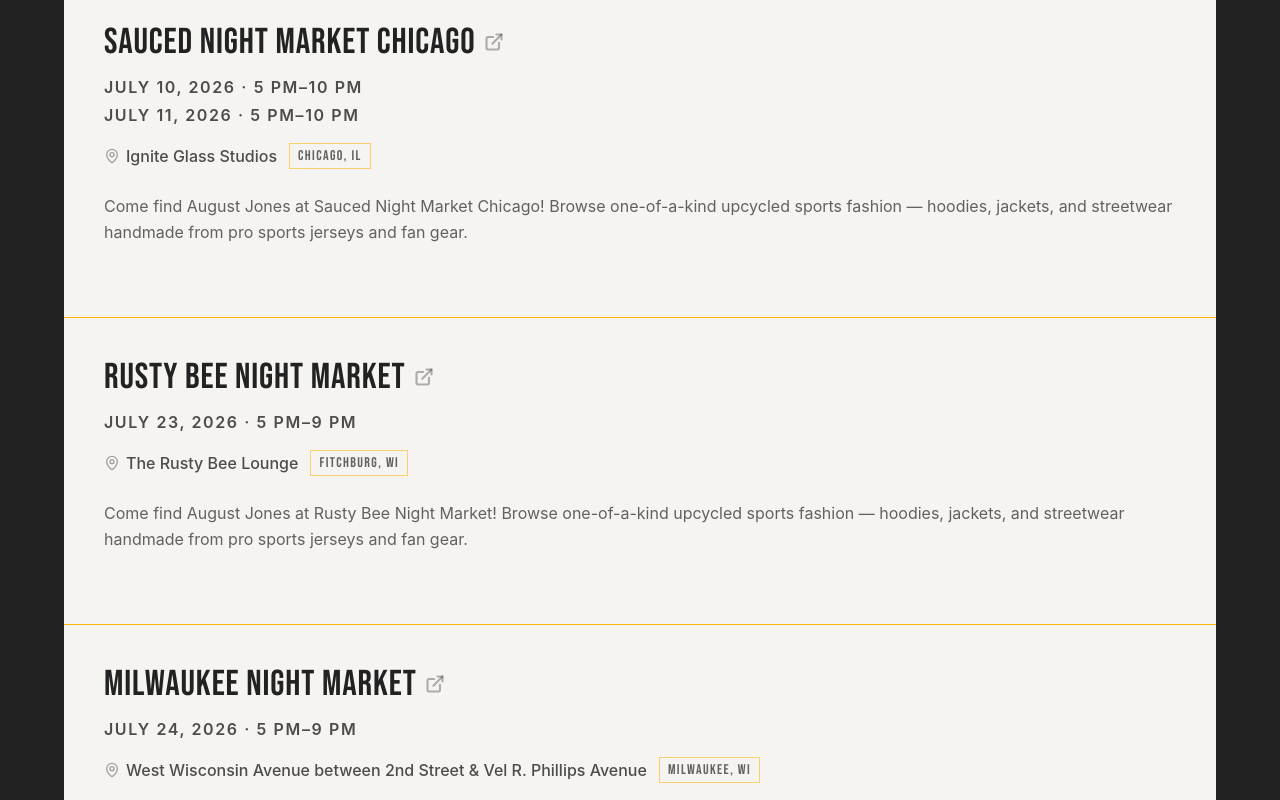
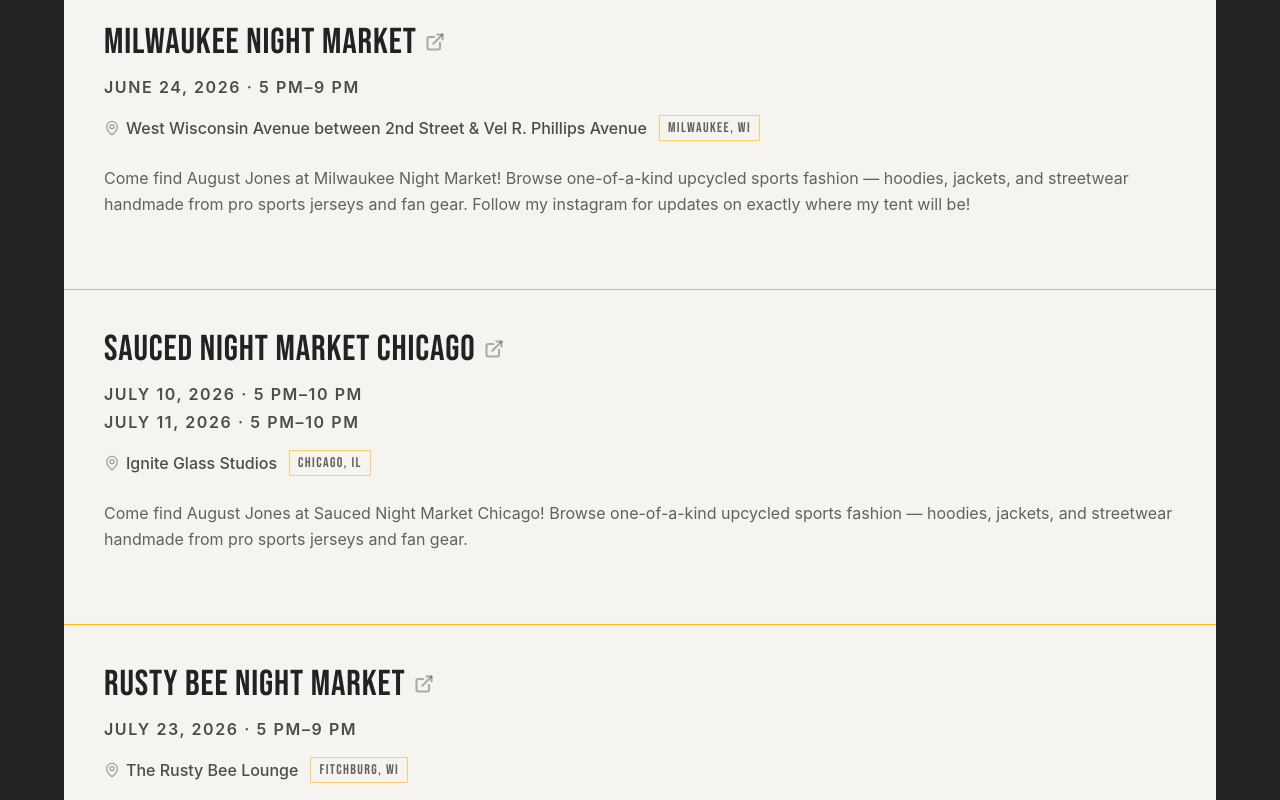
Before and after one commit to riccjohn/august-jones-shop, a Next.js app: page /events in a window 1280 px wide. Shown: the part 3180-3980 px from the top of the page. Built offline with nearby package versions, Linux system fonts and the light colour scheme; no server answers.

Commit message:
Fix: Update date for Milwaukee Night Market

```diff
--- a/src/data/events.ts
+++ b/src/data/events.ts
@@ -184,6 +184,29 @@
     venueName: "The Rusty Bee Lounge",
   },
   {
+    id: "milwaukee-night-market-2026-06-24",
+    address: {
+      street:
+        "West Wisconsin Avenue between 2nd Street & Vel R. Phillips Avenue",
+      city: "Milwaukee",
+      state: "WI",
+      zip: "53203",
+    },
+    mapsUrl: "https://maps.app.goo.gl/MY3NKXeRmr5wBfUD6",
+    eventWebsiteUrl: "https://www.mkenightmarket.com/",
+    marketName: "Milwaukee Night Market",
+    sessions: [
+      {
+        startDate: "2026-06-24T17:00:00-05:00",
+        endDate: "2026-06-24T21:00:00-05:00",
+      },
+    ],
+    venueName:
+      "West Wisconsin Avenue between 2nd Street & Vel R. Phillips Avenue",
+    description:
+      "Come find August Jones at Milwaukee Night Market! Browse one-of-a-kind upcycled sports fashion — hoodies, jackets, and streetwear handmade from pro sports jerseys and fan gear. Follow my instagram for updates on exactly where my tent will be!",
+  },
+  {
     id: "sauced-night-market-chicago-2026-07-11",
     marketName: "Sauced Night Market Chicago",
     sessions: [
@@ -225,29 +248,7 @@
     ],
     venueName: "The Rusty Bee Lounge",
   },
-  {
-    id: "milwaukee-night-market-2026-07-24",
-    address: {
-      street:
-        "West Wisconsin Avenue between 2nd Street & Vel R. Phillips Avenue",
-      city: "Milwaukee",
-      state: "WI",
-      zip: "53203",
-    },
-    mapsUrl: "https://maps.app.goo.gl/MY3NKXeRmr5wBfUD6",
-    eventWebsiteUrl: "https://www.mkenightmarket.com/",
-    marketName: "Milwaukee Night Market",
-    sessions: [
-      {
-        startDate: "2026-07-24T17:00:00-05:00",
-        endDate: "2026-07-24T21:00:00-05:00",
-      },
-    ],
-    venueName:
-      "West Wisconsin Avenue between 2nd Street & Vel R. Phillips Avenue",
-    description:
-      "Come find August Jones at Milwaukee Night Market! Browse one-of-a-kind upcycled sports fashion — hoodies, jackets, and streetwear handmade from pro sports jerseys and fan gear. Follow my instagram for updates on exactly where my tent will be!",
-  },
+
   {
     id: "rusty-bee-2026-08-27:",
     address: {
```
